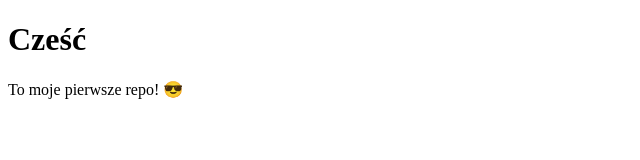
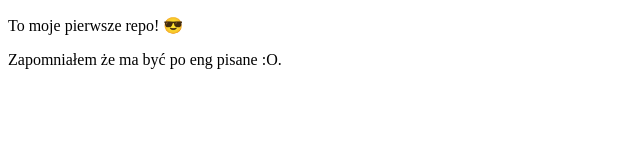
Before and after one commit to Siemiion/Test, a plain HTML site: page index.html in a window 1280 px wide. Shown: the whole page, without its empty margins (0-640 px from the left). Drawn offline with Linux system fonts and the light colour scheme.

Commit message:
Add p in index.html

```diff
--- a/index.html
+++ b/index.html
@@ -9,8 +9,8 @@
 </head>
 
 <body>
-    <h1>Cześć</h1>
     <p>To moje pierwsze repo! 😎</p>
+    <p>Zapomniałem że ma być po eng pisane :O.</p>
 </body>
 
 </html>
```
